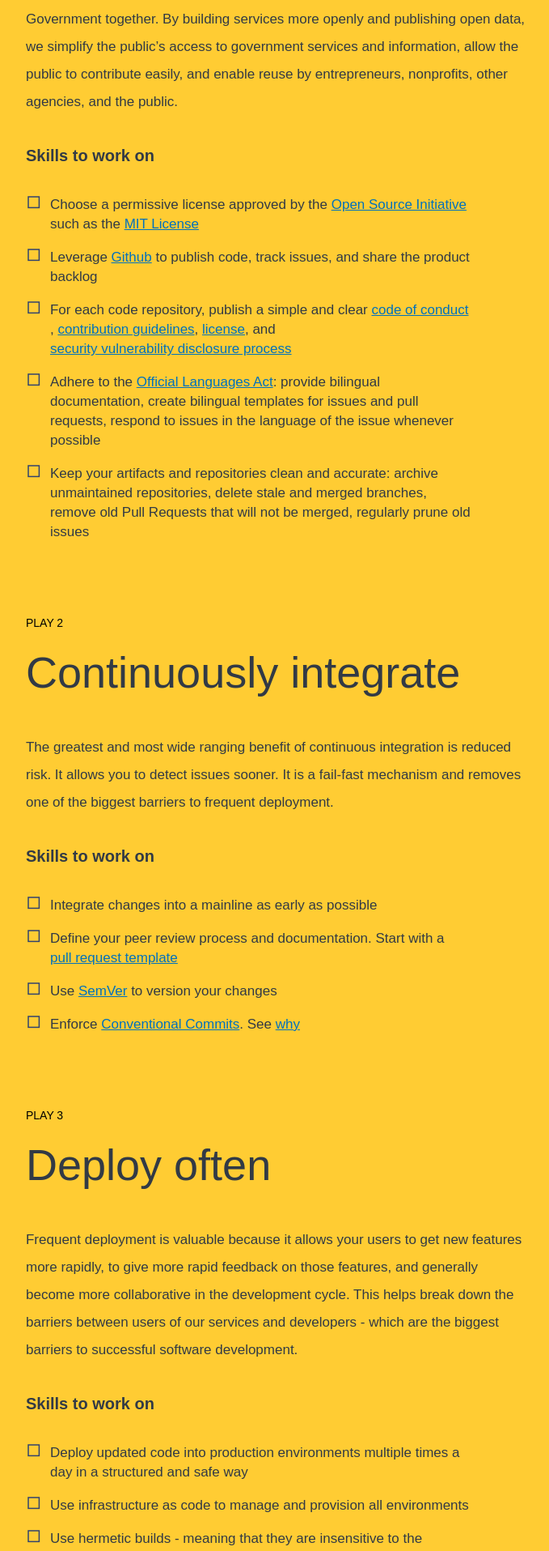
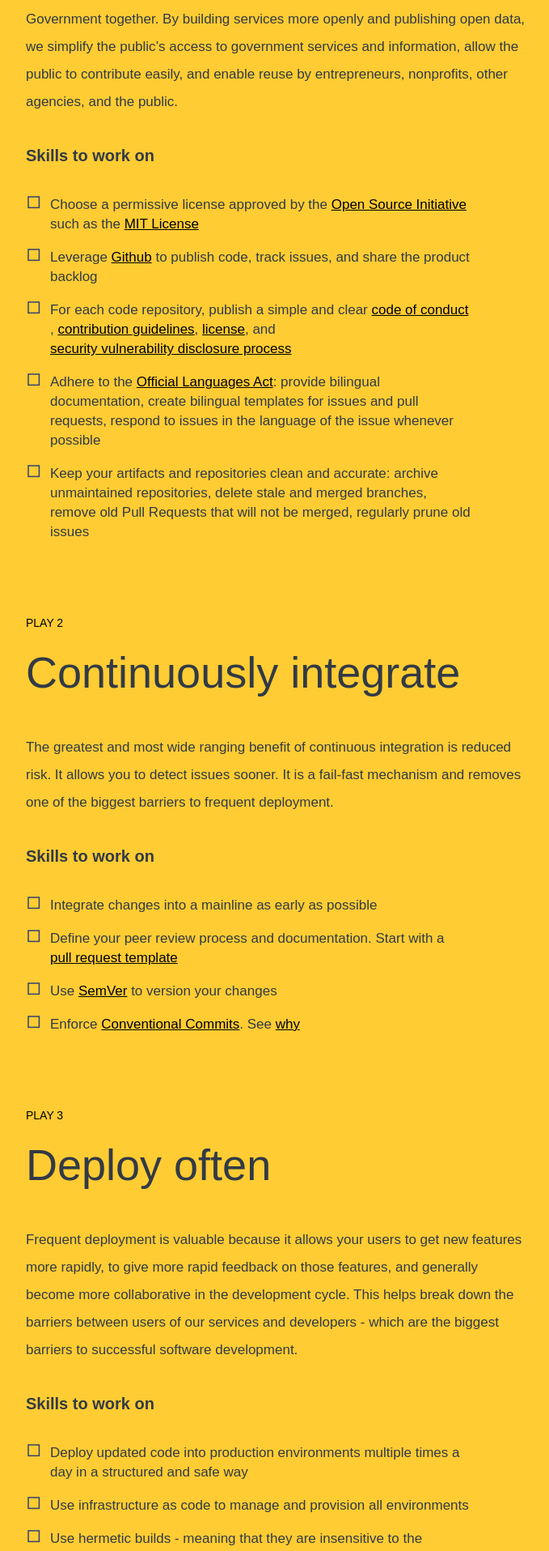
Before and after one commit to cds-snc/technical-playbook-manuel-technique, a Jekyll site: the page built from index.md, in a window 1280 px wide. Shown: the part 2173-4088 px from the top of the page at 81% size, without its empty margins (190-869 px from the left). Built offline with Jekyll 4.4.1, drawn with Linux system fonts in a browser that asks for light colours; some of the changed text lies outside the part shown.

Commit message:
fix: accessibility recommendation around link color contrast

```diff
--- a/_layouts/default.html
+++ b/_layouts/default.html
@@ -5,7 +5,11 @@
     <meta charset="UTF-8" />
     <meta
       name="viewport"
-      content="initial-scale=1,maximum-scale=1,user-scalable=no"
+      content="initial-scale=1,maximum-scale=5"
+    />
+    <meta
+      name="description"
+      content="CDS technical standard baseline, actionable plays, technical skills to acquire"
     />
     <link
       href="//fonts.googleapis.com/css?family=Merriweather:400,300,700|Source+Sans+Pro:400,700"
@@ -82,7 +86,7 @@
             {% endif %}
           </div>
 
-          <a id="cds_logo" href="https://digital.canada.ca" target="_blank" title="Link to the Canadian Digital Service"><img src='{{site.baseurl}}/assets/images/cds-snc.png' alt="Logo of the Canadian Digital Service"></a>
+          <a id="cds_logo" rel="noopener" href="https://digital.canada.ca" target="_blank" title="Link to the Canadian Digital Service"><img src='{{site.baseurl}}/assets/images/cds-snc.png' alt="Logo of the Canadian Digital Service"></a>
           {{ content }}
 
           <div class="button">
--- a/assets/_sass/styles.scss
+++ b/assets/_sass/styles.scss
@@ -496,13 +496,13 @@ $slimmer: new-breakpoint(min-width 641px max-width 980px 12);
     }
 
     a {
-      color: #0071bc;
+      color: #000000;
       text-decoration: underline;
       display: inline-block;
     }
 
     a:visited {
-      color: #4c2c92;
+      color: #373738;
     }
 
     @include media($mobile) {
```
Also changed, not shown: _plays/en/03.md (+1 -1 lines).
